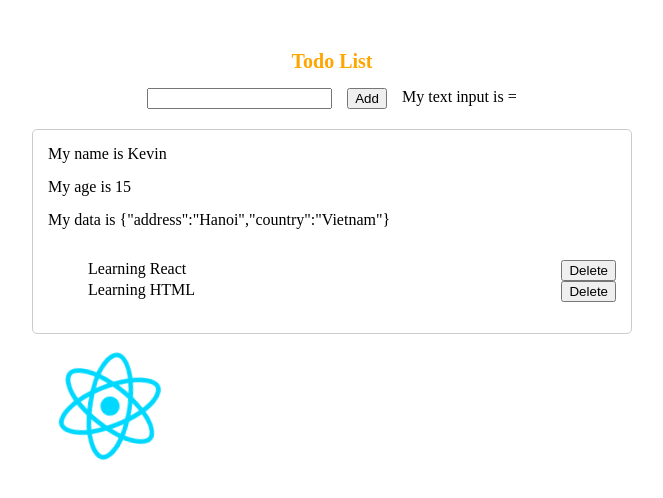
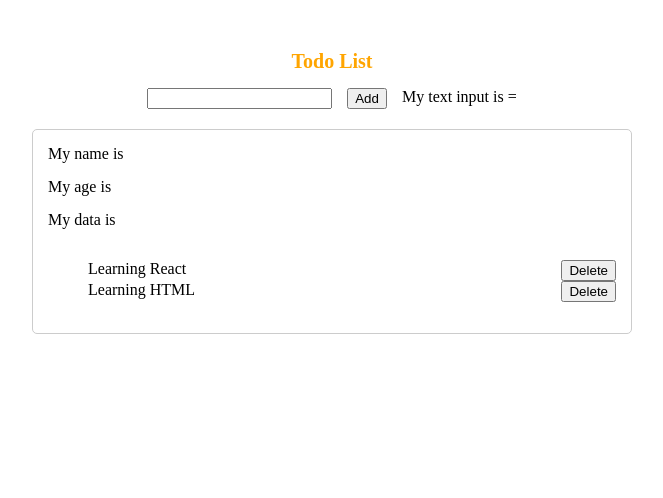
Before and after one commit to vmh6020/react-vite-hoidanit, a React (Vite) app: page / in a window 1280 px wide. Shown: the top 498 px of the page, without its empty margins (308-971 px from the left). Built offline with nearby package versions, Linux system fonts and the light colour scheme.

Commit message:
Video 41: Render với điều kiện

```diff
--- a/src/App.jsx
+++ b/src/App.jsx
@@ -5,12 +5,6 @@ import reactLogo from "./assets/react.svg";
 import { useState } from "react";
 
 const App = () => {
-  const name = "Kevin";
-  const age = 15;
-  const data = {
-    address: "Hanoi",
-    country: "Vietnam",
-  };
   const [todoList, setTodoList] = useState([
     {id : 1, name: "Learning React"},
     {id : 2, name: "Learning HTML"},
@@ -49,15 +43,24 @@ const App = () => {
           addNewTodo={addNewTodo}
           setTodoName={(todo) => setTodoName(todo)}
         />
+        {/* {todoList.length > 0 &&
           <TodoData
-          name={name}
-          age={age}
-          data={data}
             todoList={todoList}
           />
+        }
+        {todoList.length === 0 &&
           <div className="todo-image">
             <img src={reactLogo} className="logo" alt="React Logo" />
           </div>
+        } */}
+        {todoList.length > 0 ?
+          <TodoData
+            todoList={todoList}
+          /> :
+          <div className="todo-image">
+            <img src={reactLogo} className="logo" alt="React Logo" />
+          </div>
+        }
       </div>
     </>
   );
--- a/src/components/todo/TodoNew.jsx
+++ b/src/components/todo/TodoNew.jsx
@@ -24,8 +24,8 @@ const TodoNew = (props) => {
         value={valueInput}
       />
       <button
-      style={{cursor:"pointer"}}
-      onClick={handleClickMe}>Add</button>
+        style={{cursor:"pointer"}}
+        onClick={handleClickMe}>Add</button>
       <div>
         My text input is = {valueInput}
       </div>
```
Lines whose indentation alone changed are shown as unchanged.
